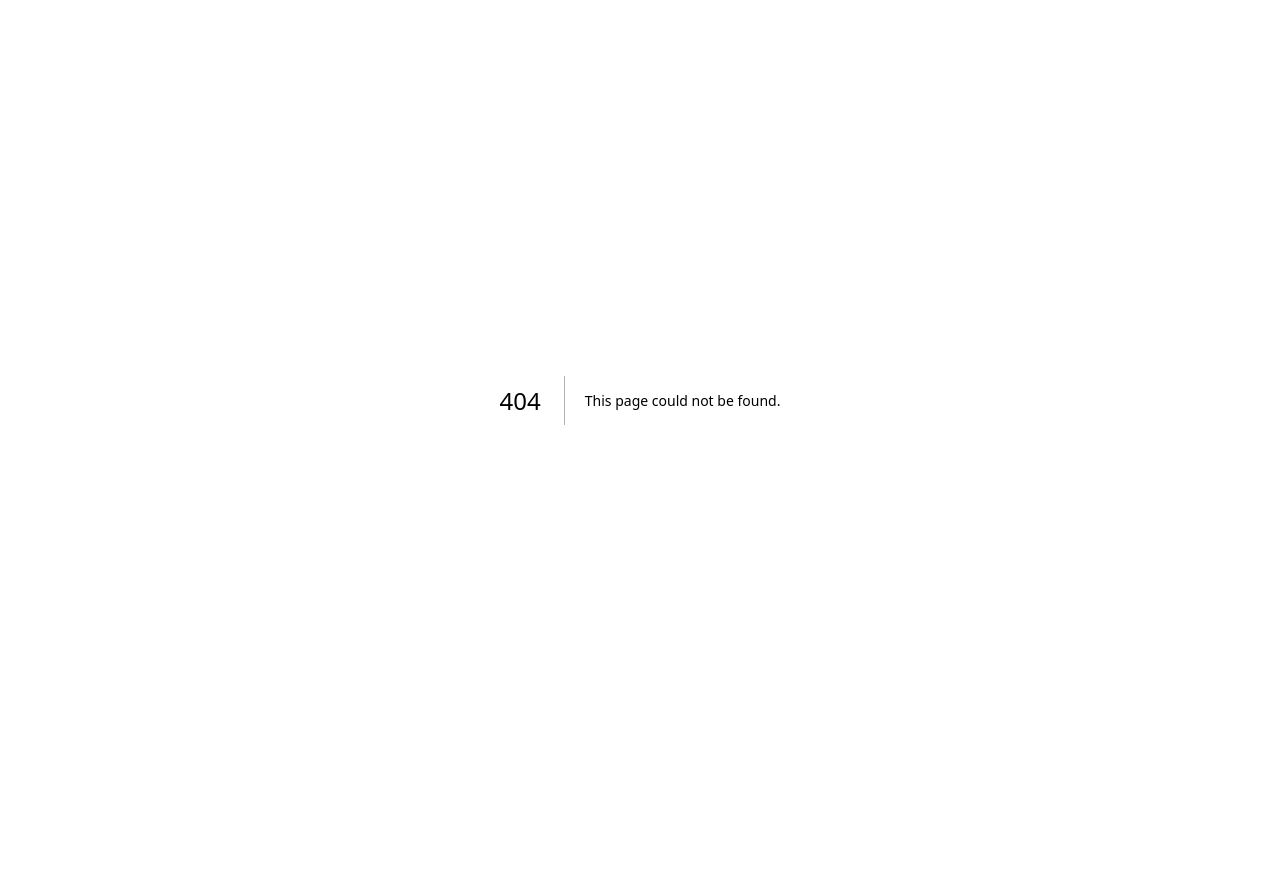
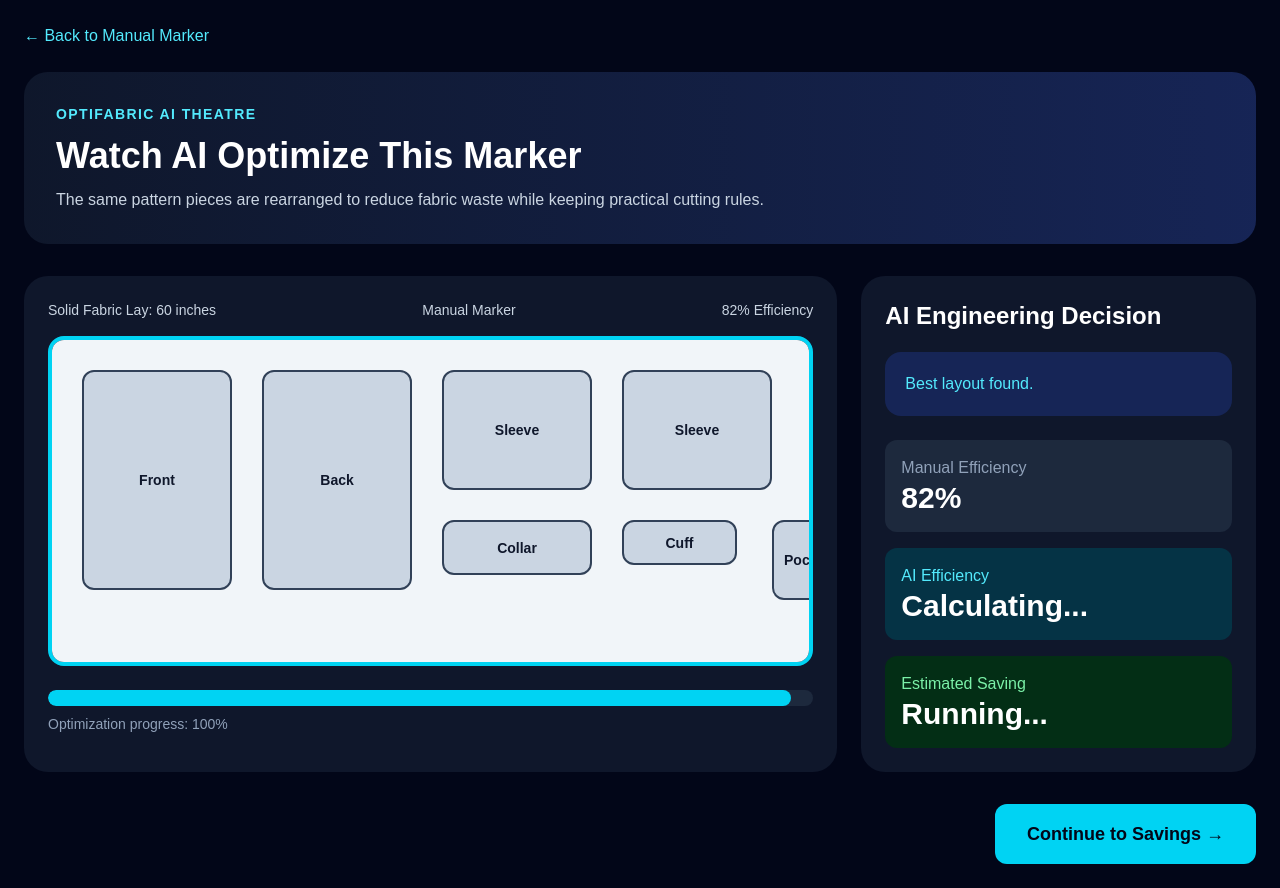
Before and after one commit to mahtab2011/mbncon, a Next.js app: page /optifabric/demo/theatre in a window 1280 px wide. Before the commit this address had no page. Before the commit the page ends 800 px from the top, so only its background shows below. Built offline with nearby package versions, Linux system fonts and the light colour scheme.

Commit message:
Add OptiFabric animated AI demo experience

```diff
--- a/app/optifabric/demo/layout/page.tsx
+++ b/app/optifabric/demo/layout/page.tsx
@@ -75,7 +75,7 @@ export default function DemoLayoutPage() {
 
         <div className="mt-8 flex justify-end">
           <Link
-            href="/optifabric/demo/ai"
+            href="/optifabric/demo/theatre"
             className="rounded-xl bg-cyan-400 px-8 py-4 text-lg font-black text-slate-950"
           >
             Run AI Optimization →
--- /dev/null
+++ b/app/optifabric/demo/theatre/page.tsx
@@ -0,0 +1,193 @@
+"use client";
+
+import Link from "next/link";
+import { useEffect, useState } from "react";
+
+const manualPieces = [
+  { name: "Front", x: 30, y: 30, w: 150, h: 220 },
+  { name: "Back", x: 210, y: 30, w: 150, h: 220 },
+  { name: "Sleeve", x: 390, y: 30, w: 150, h: 120 },
+  { name: "Sleeve", x: 570, y: 30, w: 150, h: 120 },
+  { name: "Collar", x: 390, y: 180, w: 150, h: 55 },
+  { name: "Cuff", x: 570, y: 180, w: 115, h: 45 },
+  { name: "Pocket", x: 720, y: 180, w: 70, h: 80 },
+];
+
+const aiPieces = [
+  { name: "Front", x: 25, y: 25, w: 150, h: 220 },
+  { name: "Back", x: 185, y: 25, w: 150, h: 220 },
+  { name: "Sleeve", x: 345, y: 25, w: 150, h: 120 },
+  { name: "Sleeve", x: 345, y: 155, w: 150, h: 120 },
+  { name: "Collar", x: 505, y: 25, w: 150, h: 55 },
+  { name: "Cuff", x: 505, y: 90, w: 115, h: 45 },
+  { name: "Cuff", x: 505, y: 145, w: 115, h: 45 },
+  { name: "Pocket", x: 630, y: 25, w: 70, h: 80 },
+];
+
+const thinkingSteps = [
+  "Analysing polygon boundaries...",
+  "Checking grain direction...",
+  "Testing rotation options...",
+  "Searching better nesting positions...",
+  "Comparing marker utilization...",
+  "Best layout found.",
+];
+
+export default function DemoTheatrePage() {
+  const [optimized, setOptimized] = useState(false);
+  const [stepIndex, setStepIndex] = useState(0);
+  const [progress, setProgress] = useState(12);
+
+  useEffect(() => {
+    const stepTimer = setInterval(() => {
+      setStepIndex((current) =>
+        current < thinkingSteps.length - 1 ? current + 1 : current
+      );
+    }, 900);
+
+    const progressTimer = setInterval(() => {
+      setProgress((current) => {
+        if (current >= 100) {
+          setOptimized(true);
+          return 100;
+        }
+
+        return current + 11;
+      });
+    }, 650);
+
+    return () => {
+      clearInterval(stepTimer);
+      clearInterval(progressTimer);
+    };
+  }, []);
+
+  const pieces = optimized ? aiPieces : manualPieces;
+
+  return (
+    <main className="min-h-screen bg-slate-950 p-6 text-white">
+      <div className="mx-auto max-w-7xl">
+        <Link href="/optifabric/demo/layout" className="text-cyan-300">
+          ← Back to Manual Marker
+        </Link>
+
+        <section className="mt-6 rounded-3xl bg-gradient-to-r from-slate-900 to-blue-950 p-8">
+          <p className="text-sm font-bold uppercase tracking-widest text-cyan-300">
+            OptiFabric AI Theatre
+          </p>
+
+          <h1 className="mt-3 text-4xl font-black">
+            Watch AI Optimize This Marker
+          </h1>
+
+          <p className="mt-3 max-w-3xl text-slate-300">
+            The same pattern pieces are rearranged to reduce fabric waste while
+            keeping practical cutting rules.
+          </p>
+        </section>
+
+        <section className="mt-8 grid gap-6 lg:grid-cols-3">
+          <div className="rounded-3xl bg-slate-900 p-6 lg:col-span-2">
+            <div className="mb-4 flex justify-between text-sm text-slate-300">
+              <span>Solid Fabric Lay: 60 inches</span>
+              <span>{optimized ? "AI Optimized Marker" : "Manual Marker"}</span>
+              <span>{optimized ? "86.5% Efficiency" : "82% Efficiency"}</span>
+            </div>
+
+            <div className="relative h-[330px] overflow-x-auto rounded-2xl border-4 border-cyan-400 bg-white">
+              <div className="absolute left-0 top-0 h-full w-[900px] bg-slate-100">
+                {pieces.map((piece, index) => (
+                  <div
+                    key={`${piece.name}-${index}`}
+                    className={`absolute flex items-center justify-center rounded-xl border-2 text-sm font-bold text-slate-900 transition-all duration-1000 ${
+                      optimized
+                        ? "border-cyan-700 bg-cyan-100"
+                        : "border-slate-700 bg-slate-300"
+                    }`}
+                    style={{
+                      left: piece.x,
+                      top: piece.y,
+                      width: piece.w,
+                      height: piece.h,
+                    }}
+                  >
+                    {piece.name}
+                  </div>
+                ))}
+              </div>
+            </div>
+
+            <div className="mt-6 h-4 overflow-hidden rounded-full bg-slate-800">
+              <div
+                className="h-full rounded-full bg-cyan-400 transition-all duration-700"
+                style={{ width: `${progress}%` }}
+              />
+            </div>
+
+            <p className="mt-2 text-sm text-slate-400">
+              Optimization progress: {progress}%
+            </p>
+          </div>
+
+          <div className="rounded-3xl bg-slate-900 p-6">
+            <h2 className="text-2xl font-bold">
+              AI Engineering Decision
+            </h2>
+
+            <div className="mt-5 rounded-2xl bg-blue-950 p-5">
+              <p className="text-cyan-300">
+                {thinkingSteps[stepIndex]}
+              </p>
+            </div>
+
+            <div className="mt-6 grid gap-4">
+              <div className="rounded-xl bg-slate-800 p-4">
+                <p className="text-slate-400">Manual Efficiency</p>
+                <p className="text-3xl font-black">82%</p>
+              </div>
+
+              <div className="rounded-xl bg-cyan-950 p-4">
+                <p className="text-cyan-300">AI Efficiency</p>
+                <p className="text-3xl font-black">
+                  {optimized ? "86.5%" : "Calculating..."}
+                </p>
+              </div>
+
+              <div className="rounded-xl bg-green-950 p-4">
+                <p className="text-green-300">Estimated Saving</p>
+                <p className="text-3xl font-black">
+                  {optimized ? "5.2%" : "Running..."}
+                </p>
+              </div>
+            </div>
+
+            {optimized && (
+              <div className="mt-6 rounded-2xl bg-slate-800 p-5">
+                <h3 className="font-bold text-cyan-300">
+                  Why AI improved this layout
+                </h3>
+
+                <ul className="mt-3 space-y-2 text-sm text-slate-200">
+                  <li>✔ Sleeve placement compacted</li>
+                  <li>✔ Pocket moved into open space</li>
+                  <li>✔ Collar and cuff grouped efficiently</li>
+                  <li>✔ Edge waste reduced</li>
+                  <li>✔ Marker length reduced</li>
+                </ul>
+              </div>
+            )}
+          </div>
+        </section>
+
+        <div className="mt-8 flex justify-end">
+          <Link
+            href="/optifabric/demo/results"
+            className="rounded-xl bg-cyan-400 px-8 py-4 text-lg font-black text-slate-950"
+          >
+            Continue to Savings →
+          </Link>
+        </div>
+      </div>
+    </main>
+  );
+}
```
